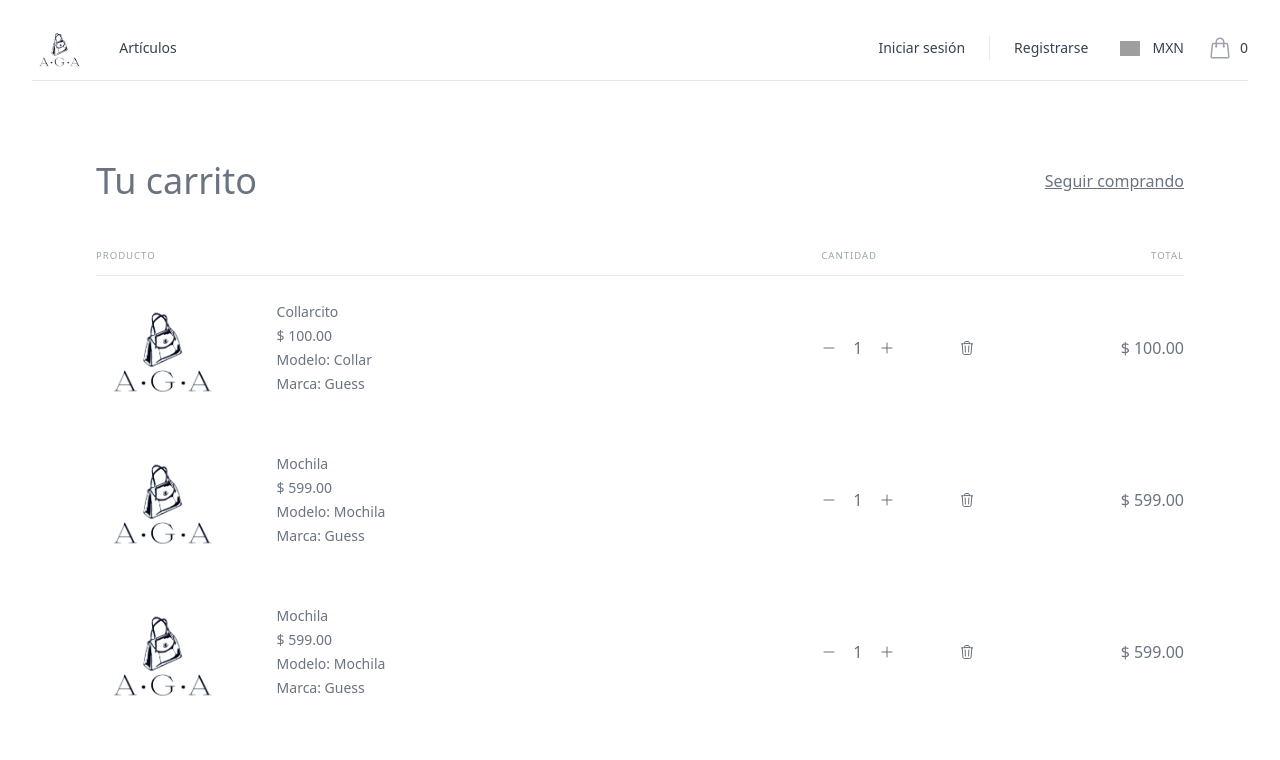
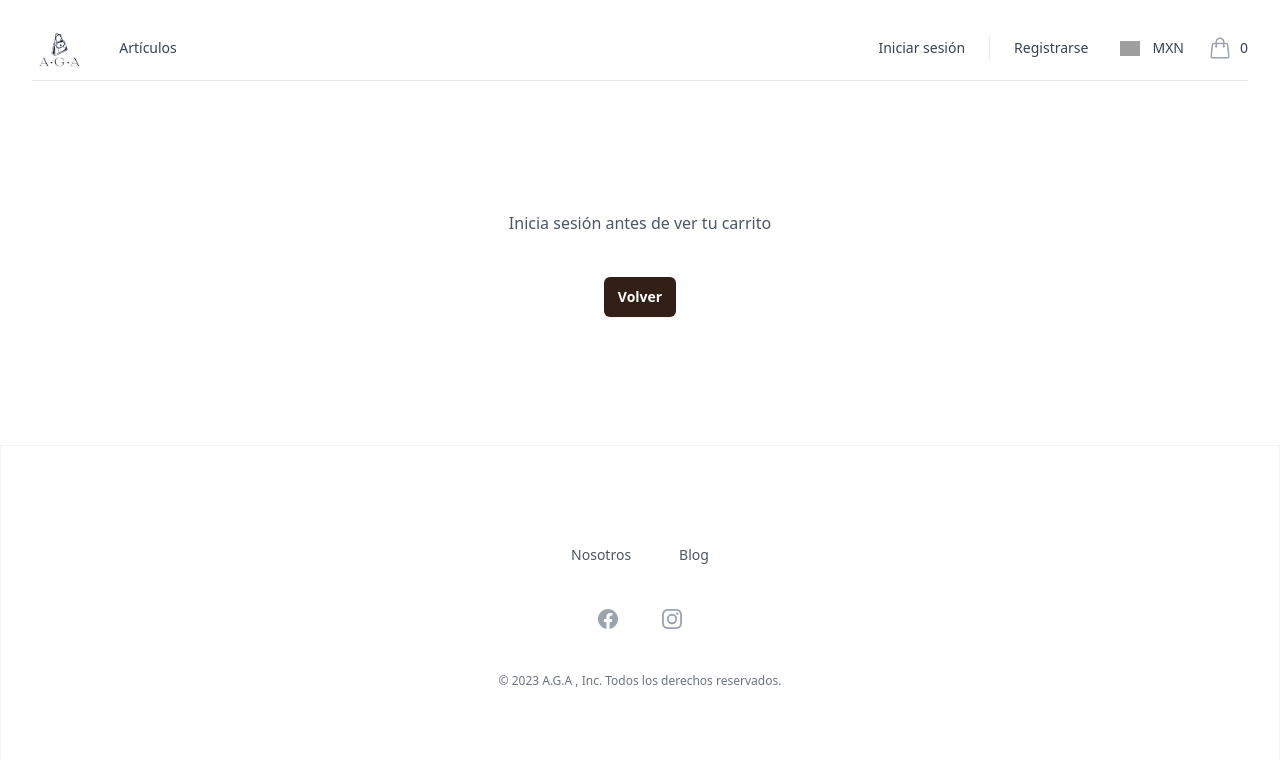
Before and after one commit to BrandonGomez09/AGA, a React (Vite) app: page /cart in a window 1280 px wide. Shown: the top 760 px of the page. Built offline with nearby package versions, Linux system fonts and the light colour scheme; grey boxes are pictures that could not be loaded.

Commit message:
logica del carrito

```diff
--- a/src/components/Cart/Carrito.jsx
+++ b/src/components/Cart/Carrito.jsx
@@ -9,70 +9,21 @@ export default function Carrito() {
     const [precios, setPrecios] = useState([]);
     const [items, setItems] = useState(false);
     const navigate = useNavigate();
+    const [noLoggeado, setNoLoggeado] = useState(true);
 
-    const [dataExample, setDataExample] = useState([
-        {
-            id: 1,
-            nombre: "Collarcito",
-            precio: 100,
-            marca: "Guess",
-            modelo: "Collar",
-            foto: "aga.webp",
-            cantidad: 1,
-        },
-        {
-            id: 2,
-            nombre: "Mochila",
-            precio: 599,
-            marca: "Guess",
-            modelo: "Mochila",
-            foto: "aga.webp",
-            cantidad: 1,
-        },
-        {
-            id: 3,
-            nombre: "Mochila",
-            precio: 599,
-            marca: "Guess",
-            modelo: "Mochila",
-            foto: "aga.webp",
-            cantidad: 1,
-        },
-        {
-            id: 4,
-            nombre: "Mochila",
-            precio: 599,
-            marca: "Guess",
-            modelo: "Mochila",
-            foto: "aga.webp",
-            cantidad: 1,
-        },
-        {
-            id: 5,
-            nombre: "Mochila",
-            precio: 599,
-            marca: "Guess",
-            modelo: "Mochila",
-            foto: "aga.webp",
-            cantidad: 1,
-        },
-        {
-            id: 6,
-            nombre: "Mochila",
-            precio: 599,
-            marca: "Guess",
-            modelo: "Mochila",
-            foto: "aga.webp",
-            cantidad: 1,
-        }
-    ])
+
+    const [dataExample, setDataExample] = useState([])
 
     useEffect(() => {
-        setPrecios(dataExample);
-        if (dataExample.length > 0) {
-            setItems(true)
-        } else {
-            setItems(false);
+        const usuario = localStorage.getItem('logged')
+        if(usuario != null) {
+            setNoLoggeado(false)
+            setPrecios(dataExample);
+            if (dataExample.length > 0) {
+                setItems(true)
+            } else {
+                setItems(false);
+            }
         }
     }, [dataExample]);
 
@@ -110,8 +61,27 @@ export default function Carrito() {
         navigate("/resumen")
     };
 
+
+    if (noLoggeado) {
+        return (
+            <main className="flex justify-center my-32 items-center bg-white px-6 lg:px-8 ">
+                <div className="text-center">
+                    <p className=" text-base leading-7 text-gray-600">Inicia sesión antes de ver tu carrito</p>
+                    <div className="mt-10 flex items-center justify-center gap-x-6">
+                        <a
+                            href="/login"
+                            className="rounded-md bg-[#322017] px-3.5 py-2.5 text-sm font-semibold text-white shadow-sm hover:bg-[#4a372d] focus-visible:outline focus-visible:outline-2 focus-visible:outline-offset-2 duration-300"
+                        >
+                            Volver
+                        </a>
+                    </div>
+                </div>
+            </main>
+        )
+    }
+
     return (
-        <div className="flex justify-center p-8 w-full max-w-6xl flex-col mx-auto mb-40">
+        <div className="flex justify-center p-8 w-full max-w-6xl flex-col mx-auto mb-4">
             <div className='flex justify-between items-center w-full mt-12'>
                 <div>
                     <h3 className='text-4xl font-normal text-gray-500'>Tu carrito</h3>
--- a/src/components/Login/Formulario.jsx
+++ b/src/components/Login/Formulario.jsx
@@ -1,8 +1,10 @@
 import { ArrowLeftIcon } from '@heroicons/react/24/outline'
 import { XCircleIcon } from '@heroicons/react/20/solid'
 import { useState } from 'react'
+import { useNavigate } from 'react-router-dom';
 
 export default function Formulario() {
+    const navigate = useNavigate()
 
     const [usuario, setUsuario] = useState({
         correo: "",
@@ -23,7 +25,7 @@ export default function Formulario() {
     };
 
     const validarUsuario = (usuario) => {
-        const regexUsuario = /^[a-zA-Z0-9_]{4,}$/;
+        const regexUsuario = /^[a-zA-Z0-9_]{3,}$/;
         return regexUsuario.test(usuario);
     };
 
@@ -34,10 +36,9 @@ export default function Formulario() {
             validarCorreo(usuario.correo) &&
             validarContraseña(usuario.contra)
         ) {
-            console.log("Usuario, correo y contraseña válidos");
-            console.log(usuario);
+            localStorage.setItem('logged', JSON.stringify(usuario));
+            navigate("/")
         } else {
-            console.log("Usuario, correo o contraseña inválidos");
             setError(true)
         }
     }
--- a/src/components/Register/Formulario.jsx
+++ b/src/components/Register/Formulario.jsx
@@ -48,7 +48,6 @@ export default function Formulario() {
             validatePassword(user.password) &&
             user.password === user.confirmPassword
         ) {
-            localStorage.setItem('loggeado', JSON.stringify(user));
             navigate("/")
         } else {
             setError(true);
@@ -63,10 +62,6 @@ export default function Formulario() {
         }));
         setError(false);
     };
-
-
-
-
 
 
     return (
```
